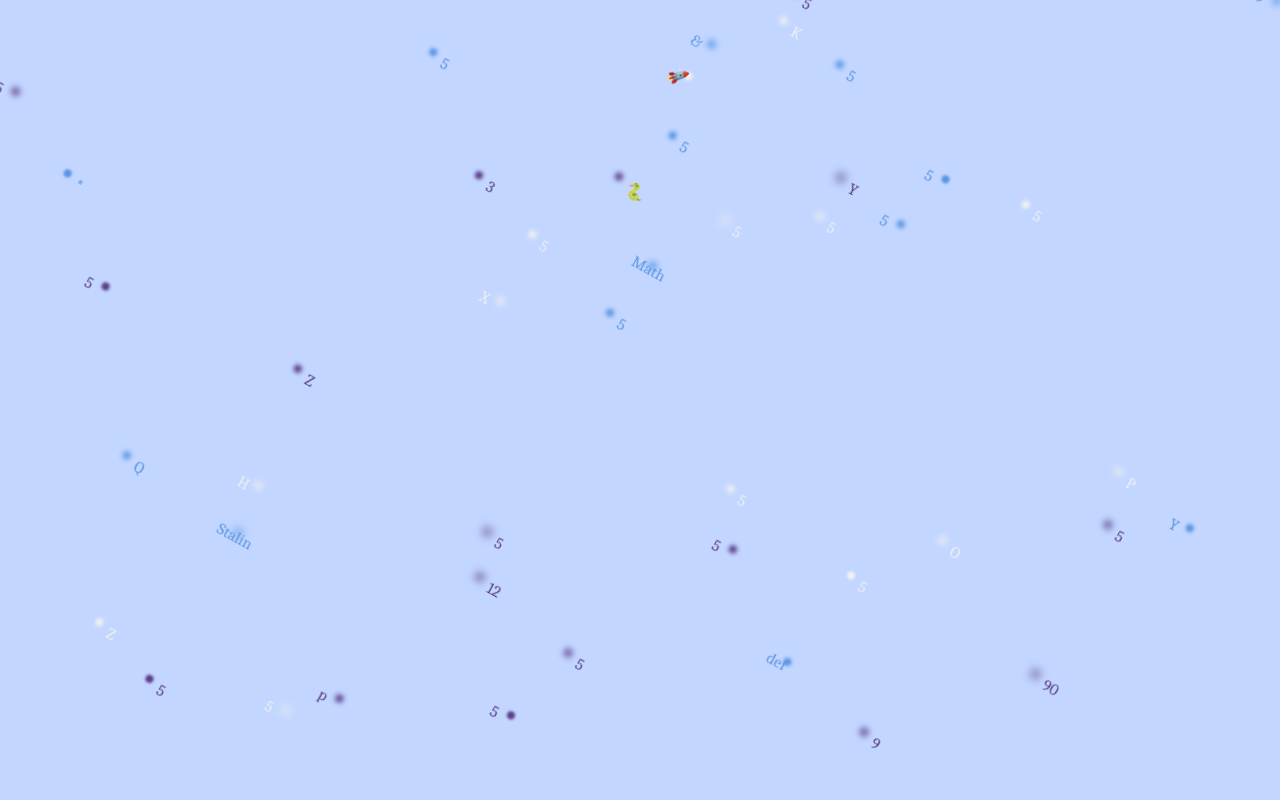
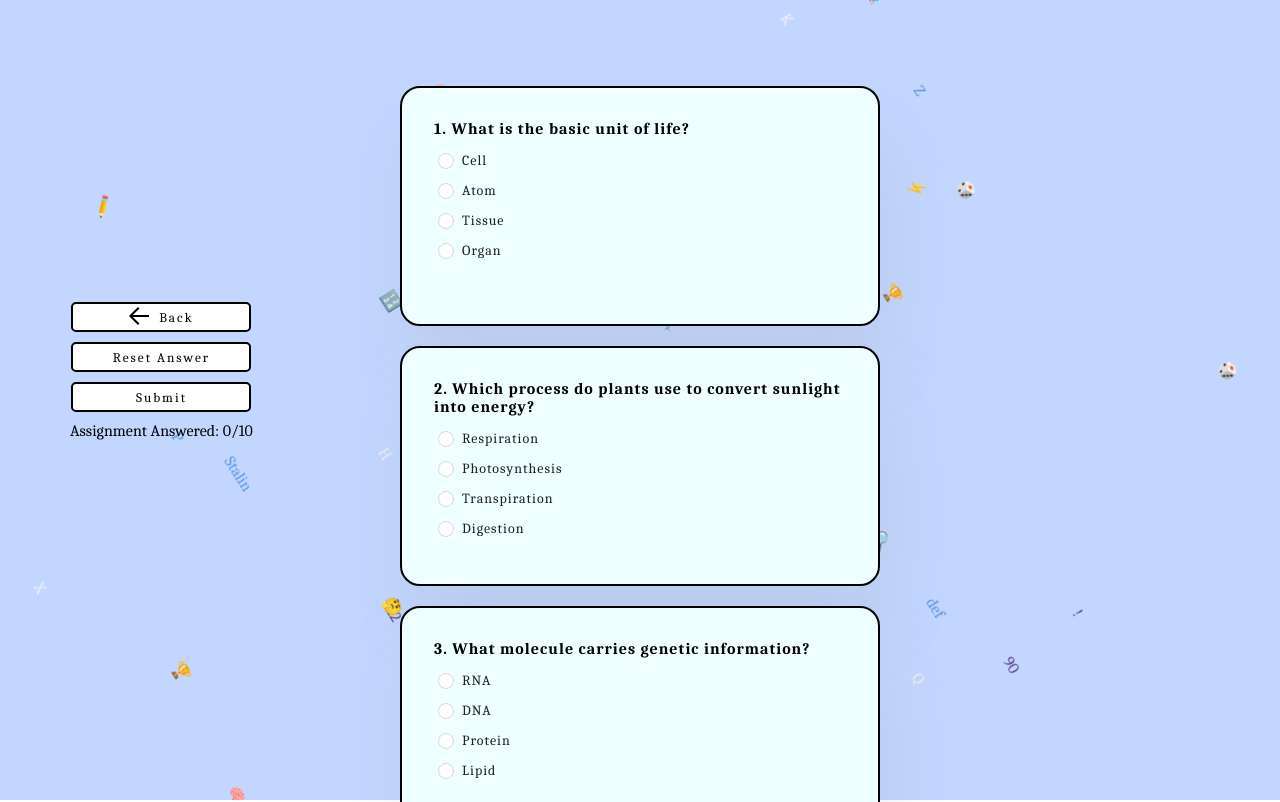
Before and after one commit to kumbangheracles/quiz-app, a React (Vite) app: page /QuetionTest/biology in a window 1280 px wide. Shown: the top 802 px of the page. Built offline with nearby package versions, Linux system fonts and the light colour scheme.

Commit message:
add more topic

```diff
--- a/src/2.0/Background.jsx
+++ b/src/2.0/Background.jsx
@@ -11,48 +11,47 @@ export default function Background() {
       <span>12</span>
       <span>""</span>
       <span>🚀</span>
-      <span>5</span>
+      <span>🎲</span>
       <span>3</span>
       <span>6</span>
-      <span>5</span>
+      <span>🤔</span>
       <span>p</span>
       <span>H</span>
       <span>K</span>
-      <span>5</span>
-      <span>5</span>
-      <span>5</span>
-      <span>5</span>
+      <span>🔢</span>
+      <span>🧠</span>
+      <span>!</span>
+      <span>🏆</span>
       <span>90</span>
-      <span>5</span>
-      <span>5</span>
+      <span>💡</span>
+      <span>🎉</span>
       <span>9</span>
       <span>def</span>
-      <span>5</span>
-      <span>5</span>
-      <span>5</span>
-      <span>5</span>
-      <span>5</span>
-      <span>5</span>
+      <span>?</span>
+      <span>🔍</span>
+      <span>+</span>
+      <span>⚡</span>
+      <span>✏️</span>
       <span>Z</span>
       <span>X</span>
       <span>Y</span>
-      <span>5</span>
+      <span>🍀</span>
       <span>O</span>
       <span>Q</span>
       <span>P</span>
-      <span>5</span>
-      <span>5</span>
-      <span>5</span>
-      <span>5</span>
+      <span>🎲</span>
+      <span>💡</span>
+      <span>🤔</span>
+      <span>!</span>
       <span>Z</span>
       <span>X</span>
       <span>Y</span>
-      <span>5</span>
-      <span>5</span>
-      <span>5</span>
+      <span>🏆</span>
+      <span>🧠</span>
+      <span>✏️</span>
       <span>🐍</span>
-      <span>5</span>
-      <span></span>
+      <span>🔢</span>
+      <span>0</span>
     </div>
   );
 }
--- a/src/2.0/background.css
+++ b/src/2.0/background.css
@@ -34,7 +34,7 @@
   animation-duration: 6s;
   animation-delay: -1s;
   transform-origin: -8vw 23vh;
-  box-shadow: 2vmin 0 1.1129448982542098vmin currentColor;
+  /* box-shadow: 2vmin 0 1.1129448982542098vmin currentColor; */
 }
 .background span:nth-child(1) {
   color: #5895e4;
@@ -43,7 +43,7 @@
   animation-duration: 6s;
   animation-delay: -1s;
   transform-origin: 7vw -1vh;
-  box-shadow: 2vmin 0 0.8749230473883409vmin currentColor;
+  /* box-shadow: 2vmin 0 0.8749230473883409vmin currentColor; */
 }
 .background span:nth-child(2) {
   color: #5895e4;
@@ -52,7 +52,7 @@
   animation-duration: 6s;
   animation-delay: -1s;
   transform-origin: 12vw -7vh;
-  box-shadow: 2vmin 0 0.7545477655229322vmin currentColor;
+  /* box-shadow: 2vmin 0 0.7545477655229322vmin currentColor; */
 }
 .background span:nth-child(3) {
   color: #5895e4;
@@ -61,7 +61,7 @@
   animation-duration: 6s;
   animation-delay: -1s;
   transform-origin: -15vw -13vh;
-  box-shadow: -2vmin 0 0.28777243056725954vmin currentColor;
+  /* box-shadow: -2vmin 0 0.28777243056725954vmin currentColor; */
 }
 .background span:nth-child(4) {
   color: #5895e4;
@@ -70,7 +70,7 @@
   animation-duration: 6s;
   animation-delay: -1s;
   transform-origin: 9vw -9vh;
-  box-shadow: 2vmin 0 1.0079215928511867vmin currentColor;
+  /* box-shadow: 2vmin 0 1.0079215928511867vmin currentColor; */
 }
 .background span:nth-child(5) {
   color: #5895e4;
@@ -79,7 +79,7 @@
   animation-duration: 6s;
   animation-delay: -1s;
   transform-origin: 4vw -19vh;
-  box-shadow: 2vmin 0 0.7459884816129421vmin currentColor;
+  /* box-shadow: 2vmin 0 0.7459884816129421vmin currentColor; */
 }
 .background span:nth-child(6) {
   color: #583c87;
@@ -88,7 +88,7 @@
   animation-duration: 6s;
   animation-delay: -1s;
   transform-origin: -13vw -13vh;
-  box-shadow: -2vmin 0 1.0477897878983495vmin currentColor;
+  /* box-shadow: -2vmin 0 1.0477897878983495vmin currentColor; */
 }
 .background span:nth-child(7) {
   color: #f0f0f0;
@@ -97,7 +97,7 @@
   animation-duration: 6s;
   animation-delay: -1s;
   transform-origin: -11vw -3vh;
-  box-shadow: -2vmin 0 0.7741697636992992vmin currentColor;
+  /* box-shadow: -2vmin 0 0.7741697636992992vmin currentColor; */
 }
 .background span:nth-child(8) {
   color: #f0f0f0;
@@ -106,7 +106,7 @@
   animation-duration: 6s;
   animation-delay: -1s;
   transform-origin: -1vw 9vh;
-  box-shadow: 2vmin 0 0.36496994022839724vmin currentColor;
+  /* box-shadow: 2vmin 0 0.36496994022839724vmin currentColor; */
 }
 .background span:nth-child(9) {
   color: #f0f0f0;
@@ -115,7 +115,7 @@
   animation-duration: 6s;
   animation-delay: -1s;
   transform-origin: -4vw -18vh;
-  box-shadow: -2vmin 0 0.4746431647503011vmin currentColor;
+  /* box-shadow: -2vmin 0 0.4746431647503011vmin currentColor; */
 }
 .background span:nth-child(10) {
   color: #583c87;
@@ -124,7 +124,7 @@
   animation-duration: 6s;
   animation-delay: -1s;
   transform-origin: -10vw 12vh;
-  box-shadow: -2vmin 0 0.4985269051360315vmin currentColor;
+  /* box-shadow: -2vmin 0 0.4985269051360315vmin currentColor; */
 }
 .background span:nth-child(11) {
   color: #583c87;
@@ -133,7 +133,7 @@
   animation-duration: 6s;
   animation-delay: -1s;
   transform-origin: 23vw 17vh;
-  box-shadow: 2vmin 0 1.1574150094366766vmin currentColor;
+  /* box-shadow: 2vmin 0 1.1574150094366766vmin currentColor; */
 }
 .background span:nth-child(12) {
   color: #583c87;
@@ -142,7 +142,7 @@
   animation-duration: 6s;
   animation-delay: -1s;
   transform-origin: -18vw -9vh;
-  box-shadow: -2vmin 0 1.240466559279167vmin currentColor;
+  /* box-shadow: -2vmin 0 1.240466559279167vmin currentColor; */
 }
 .background span:nth-child(13) {
   color: #583c87;
@@ -151,7 +151,7 @@
   animation-duration: 6s;
   animation-delay: -1s;
   transform-origin: -15vw 17vh;
-  box-shadow: 2vmin 0 0.7027847238364104vmin currentColor;
+  /* box-shadow: 2vmin 0 0.7027847238364104vmin currentColor; */
 }
 .background span:nth-child(14) {
   color: #f0f0f0;
@@ -160,7 +160,7 @@
   animation-duration: 6s;
   animation-delay: -1s;
   transform-origin: 19vw 22vh;
-  box-shadow: 2vmin 0 0.7394884015935412vmin currentColor;
+  /* box-shadow: 2vmin 0 0.7394884015935412vmin currentColor; */
 }
 .background span:nth-child(15) {
   color: #f0f0f0;
@@ -169,7 +169,7 @@
   animation-duration: 6s;
   animation-delay: -1s;
   transform-origin: 1vw -3vh;
-  box-shadow: -2vmin 0 0.7194154935230563vmin currentColor;
+  /* box-shadow: -2vmin 0 0.7194154935230563vmin currentColor; */
 }
 .background span:nth-child(16) {
   color: #f0f0f0;
@@ -178,7 +178,7 @@
   animation-duration: 6s;
   animation-delay: -1s;
   transform-origin: -22vw -19vh;
-  box-shadow: -2vmin 0 0.589791092905293vmin currentColor;
+  /* box-shadow: -2vmin 0 0.589791092905293vmin currentColor; */
 }
 .background span:nth-child(17) {
   color: #5895e4;
@@ -187,7 +187,7 @@
   animation-duration: 6s;
   animation-delay: -1s;
   transform-origin: -3vw 4vh;
-  box-shadow: -2vmin 0 0.4973057226784501vmin currentColor;
+  /* box-shadow: -2vmin 0 0.4973057226784501vmin currentColor; */
 }
 .background span:nth-child(18) {
   color: #583c87;
@@ -196,7 +196,7 @@
   animation-duration: 6s;
   animation-delay: -1s;
   transform-origin: 6vw -19vh;
-  box-shadow: 2vmin 0 0.5595113974820891vmin currentColor;
+  /* box-shadow: 2vmin 0 0.5595113974820891vmin currentColor; */
 }
 .background span:nth-child(19) {
   color: #583c87;
@@ -205,7 +205,7 @@
   animation-duration: 6s;
   animation-delay: -1s;
   transform-origin: 5vw 0vh;
-  box-shadow: -2vmin 0 0.3356111035458591vmin currentColor;
+  /* box-shadow: -2vmin 0 0.3356111035458591vmin currentColor; */
 }
 .background span:nth-child(20) {
   color: #583c87;
@@ -214,7 +214,7 @@
   animation-duration: 6s;
   animation-delay: -1s;
   transform-origin: -1vw -10vh;
-  box-shadow: -2vmin 0 1.1907287539737479vmin currentColor;
+  /* box-shadow: -2vmin 0 1.1907287539737479vmin currentColor; */
 }
 .background span:nth-child(21) {
   color: #583c87;
@@ -223,7 +223,7 @@
   animation-duration: 6s;
   animation-delay: -1s;
   transform-origin: -13vw -18vh;
-  box-shadow: 2vmin 0 0.7926195459194811vmin currentColor;
+  /* box-shadow: 2vmin 0 0.7926195459194811vmin currentColor; */
 }
 .background span:nth-child(22) {
   color: #583c87;
@@ -232,7 +232,7 @@
   animation-duration: 6s;
   animation-delay: -1s;
   transform-origin: 9vw 10vh;
-  box-shadow: -2vmin 0 0.6202874511419287vmin currentColor;
+  /* box-shadow: -2vmin 0 0.6202874511419287vmin currentColor; */
 }
 .background span:nth-child(23) {
   color: #583c87;
@@ -241,7 +241,7 @@
   animation-duration: 6s;
   animation-delay: -1s;
   transform-origin: -8vw 5vh;
-  box-shadow: -2vmin 0 0.7442973481956896vmin currentColor;
+  /* box-shadow: -2vmin 0 0.7442973481956896vmin currentColor; */
 }
 .background span:nth-child(24) {
   color: #5895e4;
@@ -250,7 +250,7 @@
   animation-duration: 6s;
   animation-delay: -1s;
   transform-origin: 24vw 21vh;
-  box-shadow: 2vmin 0 0.442350885764627vmin currentColor;
+  /* box-shadow: 2vmin 0 0.442350885764627vmin currentColor; */
 }
 .background span:nth-child(25) {
   color: #5895e4;
@@ -259,7 +259,7 @@
   animation-duration: 6s;
   animation-delay: -1s;
   transform-origin: -18vw -17vh;
-  box-shadow: 2vmin 0 0.28596664169378316vmin currentColor;
+  /* box-shadow: 2vmin 0 0.28596664169378316vmin currentColor; */
 }
 .background span:nth-child(26) {
   color: #f0f0f0;
@@ -268,7 +268,7 @@
   animation-duration: 6s;
   animation-delay: -1s;
   transform-origin: 8vw -5vh;
-  box-shadow: -2vmin 0 0.26745555010438204vmin currentColor;
+  /* box-shadow: -2vmin 0 0.26745555010438204vmin currentColor; */
 }
 .background span:nth-child(27) {
   color: #5895e4;
@@ -277,7 +277,7 @@
   animation-duration: 6s;
   animation-delay: -1s;
   transform-origin: 5vw 10vh;
-  box-shadow: -2vmin 0 0.5626656317479457vmin currentColor;
+  /* box-shadow: -2vmin 0 0.5626656317479457vmin currentColor; */
 }
 .background span:nth-child(28) {
   color: #f0f0f0;
@@ -286,7 +286,7 @@
   animation-duration: 6s;
   animation-delay: -1s;
   transform-origin: 25vw 25vh;
-  box-shadow: -2vmin 0 1.1398426168784972vmin currentColor;
+  /* box-shadow: -2vmin 0 1.1398426168784972vmin currentColor; */
 }
 .background span:nth-child(29) {
   color: #f0f0f0;
@@ -295,7 +295,7 @@
   animation-duration: 6s;
   animation-delay: -1s;
   transform-origin: -7vw -17vh;
-  box-shadow: -2vmin 0 0.9165539559173308vmin currentColor;
+  /* box-shadow: -2vmin 0 0.9165539559173308vmin currentColor; */
 }
 .background span:nth-child(30) {
   color: #5895e4;
@@ -304,7 +304,7 @@
   animation-duration: 6s;
   animation-delay: -1s;
   transform-origin: 12vw 20vh;
-  box-shadow: -2vmin 0 0.5924969982156398vmin currentColor;
+  /* box-shadow: -2vmin 0 0.5924969982156398vmin currentColor; */
 }
 .background span:nth-child(31) {
   color: #583c87;
@@ -313,7 +313,7 @@
   animation-duration: 6s;
   animation-delay: -1s;
   transform-origin: -17vw -22vh;
-  box-shadow: -2vmin 0 0.5915362176817376vmin currentColor;
+  /* box-shadow: -2vmin 0 0.5915362176817376vmin currentColor; */
 }
 .background span:nth-child(32) {
   color: #f0f0f0;
@@ -322,7 +322,7 @@
   animation-duration: 6s;
   animation-delay: -1s;
   transform-origin: -3vw -19vh;
-  box-shadow: 2vmin 0 0.7681952640214513vmin currentColor;
+  /* box-shadow: 2vmin 0 0.7681952640214513vmin currentColor; */
 }
 .background span:nth-child(33) {
   color: #5895e4;
@@ -331,7 +331,7 @@
   animation-duration: 6s;
   animation-delay: -1s;
   transform-origin: 10vw 25vh;
-  box-shadow: 2vmin 0 0.4284407489767248vmin currentColor;
+  /* box-shadow: 2vmin 0 0.4284407489767248vmin currentColor; */
 }
 .background span:nth-child(34) {
   color: #583c87;
@@ -340,7 +340,7 @@
   animation-duration: 6s;
   animation-delay: -1s;
   transform-origin: -19vw -14vh;
-  box-shadow: 2vmin 0 0.6054282710707477vmin currentColor;
+  /* box-shadow: 2vmin 0 0.6054282710707477vmin currentColor; */
 }
 .background span:nth-child(35) {
   color: #f0f0f0;
@@ -349,7 +349,7 @@
   animation-duration: 6s;
   animation-delay: -1s;
   transform-origin: -18vw 16vh;
-  box-shadow: -2vmin 0 0.7769830722281288vmin currentColor;
+  /* box-shadow: -2vmin 0 0.7769830722281288vmin currentColor; */
 }
 .background span:nth-child(36) {
   color: #5895e4;
@@ -358,7 +358,7 @@
   animation-duration: 6s;
   animation-delay: -1s;
   transform-origin: 8vw 3vh;
-  box-shadow: -2vmin 0 0.622619563836273vmin currentColor;
+  /* box-shadow: -2vmin 0 0.622619563836273vmin currentColor; */
 }
 .background span:nth-child(37) {
   color: #f0f0f0;
@@ -367,7 +367,7 @@
   animation-duration: 6s;
   animation-delay: -1s;
   transform-origin: 24vw -2vh;
-  box-shadow: -2vmin 0 0.8906971405145072vmin currentColor;
+  /* box-shadow: -2vmin 0 0.8906971405145072vmin currentColor; */
 }
 .background span:nth-child(38) {
   color: #583c87;
@@ -376,7 +376,7 @@
   animation-duration: 6s;
   animation-delay: -1s;
   transform-origin: 5vw -3vh;
-  box-shadow: 2vmin 0 0.3260838933244705vmin currentColor;
+  /* box-shadow: 2vmin 0 0.3260838933244705vmin currentColor; */
 }
 .background span:nth-child(39) {
   color: #f0f0f0;
@@ -385,7 +385,7 @@
   animation-duration: 6s;
   animation-delay: -1s;
   transform-origin: -8vw 10vh;
-  box-shadow: -2vmin 0 0.7180166104153851vmin currentColor;
+  /* box-shadow: -2vmin 0 0.7180166104153851vmin currentColor; */
 }
 .background span:nth-child(40) {
   color: #583c87;
@@ -394,7 +394,7 @@
   animation-duration: 6s;
   animation-delay: -1s;
   transform-origin: -13vw 7vh;
-  box-shadow: -2vmin 0 0.9110990997533779vmin currentColor;
+  /* box-shadow: -2vmin 0 0.9110990997533779vmin currentColor; */
 }
 .background span:nth-child(41) {
   color: #5895e4;
@@ -403,7 +403,7 @@
   animation-duration: 6s;
   animation-delay: -1s;
   transform-origin: 6vw 16vh;
-  box-shadow: -2vmin 0 0.6890210065622102vmin currentColor;
+  /* box-shadow: -2vmin 0 0.6890210065622102vmin currentColor; */
 }
 .background span:nth-child(42) {
   color: #f0f0f0;
@@ -412,7 +412,7 @@
   animation-duration: 6s;
   animation-delay: -1s;
   transform-origin: -2vw -20vh;
-  box-shadow: -2vmin 0 0.4420603890448258vmin currentColor;
+  /* box-shadow: -2vmin 0 0.4420603890448258vmin currentColor; */
 }
 .background span:nth-child(43) {
   color: #f0f0f0;
@@ -421,7 +421,7 @@
   animation-duration: 6s;
   animation-delay: -1s;
   transform-origin: 2vw -16vh;
-  box-shadow: -2vmin 0 1.1127489150152334vmin currentColor;
+  /* box-shadow: -2vmin 0 1.1127489150152334vmin currentColor; */
 }
 .background span:nth-child(44) {
   color: #583c87;
@@ -430,7 +430,7 @@
   animation-duration: 6s;
   animation-delay: -1s;
   transform-origin: -7vw 25vh;
-  box-shadow: -2vmin 0 1.2272545528460472vmin currentColor;
+  /* box-shadow: -2vmin 0 1.2272545528460472vmin currentColor; */
 }
 .background span:nth-child(45) {
   color: #f0f0f0;
@@ -439,7 +439,7 @@
   animation-duration: 6s;
   animation-delay: -1s;
   transform-origin: -13vw 9vh;
-  box-shadow: 2vmin 0 1.05374435718342vmin currentColor;
+  /* box-shadow: 2vmin 0 1.05374435718342vmin currentColor; */
 }
 .background span:nth-child(46) {
   color: #583c87;
@@ -448,7 +448,7 @@
   animation-duration: 6s;
   animation-delay: -1s;
   transform-origin: 11vw -11vh;
-  box-shadow: 2vmin 0 0.35660838057140953vmin currentColor;
+  /* box-shadow: 2vmin 0 0.35660838057140953vmin currentColor; */
 }
 .background span:nth-child(47) {
   color: #583c87;
@@ -457,7 +457,7 @@
   animation-duration: 6s;
   animation-delay: -1s;
   transform-origin: -18vw -8vh;
-  box-shadow: -2vmin 0 0.8096096237361692vmin currentColor;
+  /* box-shadow: -2vmin 0 0.8096096237361692vmin currentColor; */
 }
 .background span:nth-child(48) {
   color: #583c87;
@@ -466,7 +466,7 @@
   animation-duration: 6s;
   animation-delay: -1s;
   transform-origin: -7vw 24vh;
-  box-shadow: -2vmin 0 0.6953407373677241vmin currentColor;
+  /* box-shadow: -2vmin 0 0.6953407373677241vmin currentColor; */
 }
 .background span:nth-child(49) {
   color: #5895e4;
@@ -475,5 +475,5 @@
   animation-duration: 6s;
   animation-delay: -1s;
   transform-origin: -18vw -12vh;
-  box-shadow: 2vmin 0 0.5870797893734483vmin currentColor;
+  /* box-shadow: 2vmin 0 0.5870797893734483vmin currentColor; */
 }
--- a/src/2.0/test.css
+++ b/src/2.0/test.css
@@ -47,26 +47,59 @@
   gap: 20px;
   margin-top: 70px;
 }
-
+/* .list-number {
+  padding: 1rem;
+  background-color: azure;
+  border: 2px solid black;
+  border-radius: 5px;
+  height: 40vh;
+  width: 180px;
+  display: grid;
+  grid-template-columns: repeat(3, 1fr);
+  grid-gap: 5px;
+  align-items: center;
+  text-align: center;
+}
+.number-item {
+  padding: 10px;
+  background-color: white;
+  border: 2px solid black;
+  border-radius: 5px;
+  cursor: pointer;
+  position: relative;
+  transition: 0.3s;
+}
+.number-item::after {
+  content: "";
+  position: absolute;
+  left: 0;
+  bottom: 0;
+  height: 8%;
+  width: 100%;
+  background-color: black;
+}
+.active::before {
+  content: "";
+  position: absolute;
+  left: 0;
+  top: 0;
+  height: 100%;
+  width: 100%;
+  background-color: rgb(121, 248, 248);
+  z-index: -10;
+  cursor: pointer;
+} */
 .footer {
   display: flex;
   gap: 10px;
   justify-content: center;
   flex-direction: column;
-  /* background-color: rgb(101, 101, 239);
-  padding: 1rem;
   position: fixed;
-  bottom: 0;
-  left: 0;
-  width: 100%;
-  height: 8vh; */
-  position: fixed;
-  bottom: 50%;
+  bottom: 45%;
   left: 70px;
-  /* width: 100%; */
   align-items: center;
 }
-.footer button {
+.footer > button {
   /* padding: 10px; */
   width: 180px;
   height: 30px;
@@ -79,7 +112,7 @@
   z-index: 1;
   transition: 0.3s;
 }
-.footer button::after {
+.footer > button::after {
   content: "";
   background-color: rgb(121, 248, 248);
   position: absolute;
@@ -91,7 +124,7 @@
   z-index: -1;
   transition: 0.3s;
 }
-.footer button:hover::after {
+.footer > button:hover::after {
   width: 100%;
 }
 
--- a/src/Components/Layout/Footer.jsx
+++ b/src/Components/Layout/Footer.jsx
@@ -2,12 +2,14 @@ import React, { useState } from "react";
 import ResetButton from "./ResetButton";
 import SubmitButton from "./SubmittButton";
 import BackButton from "../../assets/icon/backButton.svg";
+import ListNumber from "./ListNumber";
 export default function Footer({
   resetSelection,
   submitHandler,
   soal,
   handleNavigation,
   isLoading,
+  selectedAnswer,
 }) {
   const [isSubmitted, setSubmitted] = useState(false);
   const totalAnswered = soal.filter(
@@ -37,6 +39,8 @@ export default function Footer({
   // console.log(score);
   return (
     <div className="footer">
+      {/* <ListNumber soal={soal} selectedAnswer={selectedAnswer} /> */}
+
       <button onClick={() => handleNavigation("/")} className="back-button">
         <img src={BackButton} alt="" /> Back
       </button>
--- a/src/Data/DataTest2.js
+++ b/src/Data/DataTest2.js
@@ -375,6 +375,197 @@ const Quest = {
       ans: 1, // Correct answer is "while (condition) { }"
     },
   ],
+  biology: [
+    {
+      id: 1,
+      question: "What is the basic unit of life?",
+      option1: "Cell",
+      option2: "Atom",
+      option3: "Tissue",
+      option4: "Organ",
+      ans: 1, // Correct answer is "Cell"
+    },
+    {
+      id: 2,
+      question: "Which process do plants use to convert sunlight into energy?",
+      option1: "Respiration",
+      option2: "Photosynthesis",
+      option3: "Transpiration",
+      option4: "Digestion",
+      ans: 2, // Correct answer is "Photosynthesis"
+    },
+    {
+      id: 3,
+      question: "What molecule carries genetic information?",
+      option1: "RNA",
+      option2: "DNA",
+      option3: "Protein",
+      option4: "Lipid",
+      ans: 2, // Correct answer is "DNA"
+    },
+    {
+      id: 4,
+      question:
+        "Which organ is primarily responsible for filtering blood in the human body?",
+      option1: "Liver",
+      option2: "Heart",
+      option3: "Kidney",
+      option4: "Lung",
+      ans: 3, // Correct answer is "Kidney"
+    },
+    {
+      id: 5,
+      question: "What is the powerhouse of the cell?",
+      option1: "Nucleus",
+      option2: "Mitochondria",
+      option3: "Ribosome",
+      option4: "Golgi apparatus",
+      ans: 2, // Correct answer is "Mitochondria"
+    },
+    {
+      id: 6,
+      question: "Which blood type is known as the universal donor?",
+      option1: "Type A",
+      option2: "Type B",
+      option3: "Type AB",
+      option4: "Type O",
+      ans: 4, // Correct answer is "Type O"
+    },
+    {
+      id: 7,
+      question:
+        "What is the process by which water moves through a semi-permeable membrane?",
+      option1: "Diffusion",
+      option2: "Osmosis",
+      option3: "Active transport",
+      option4: "Endocytosis",
+      ans: 2, // Correct answer is "Osmosis"
+    },
+    {
+      id: 8,
+      question: "Which part of the brain controls balance and coordination?",
+      option1: "Cerebrum",
+      option2: "Medulla",
+      option3: "Cerebellum",
+      option4: "Hypothalamus",
+      ans: 3, // Correct answer is "Cerebellum"
+    },
+    {
+      id: 9,
+      question: "What type of organism is capable of making its own food?",
+      option1: "Heterotroph",
+      option2: "Autotroph",
+      option3: "Decomposer",
+      option4: "Herbivore",
+      ans: 2, // Correct answer is "Autotroph"
+    },
+    {
+      id: 10,
+      question:
+        "What is the process by which cells divide to form two identical cells?",
+      option1: "Meiosis",
+      option2: "Mitosis",
+      option3: "Binary fission",
+      option4: "Cytokinesis",
+      ans: 2, // Correct answer is "Mitosis"
+    },
+  ],
+  astronomy: [
+    {
+      id: 1,
+      question: "What is the largest planet in our solar system?",
+      option1: "Earth",
+      option2: "Jupiter",
+      option3: "Saturn",
+      option4: "Neptune",
+      ans: 2, // Correct answer is "Jupiter"
+    },
+    {
+      id: 2,
+      question: "Which planet is known as the 'Red Planet'?",
+      option1: "Mars",
+      option2: "Venus",
+      option3: "Mercury",
+      option4: "Jupiter",
+      ans: 1, // Correct answer is "Mars"
+    },
+    {
+      id: 3,
+      question:
+        "What is the name of the galaxy that contains our Solar System?",
+      option1: "Andromeda Galaxy",
+      option2: "Milky Way Galaxy",
+      option3: "Whirlpool Galaxy",
+      option4: "Sombrero Galaxy",
+      ans: 2, // Correct answer is "Milky Way Galaxy"
+    },
+    {
+      id: 4,
+      question:
+        "Which celestial event occurs when the Moon passes between the Earth and the Sun?",
+      option1: "Lunar Eclipse",
+      option2: "Solar Eclipse",
+      option3: "Equinox",
+      option4: "Solstice",
+      ans: 2, // Correct answer is "Solar Eclipse"
+    },
+    {
+      id: 5,
+      question: "What is the name of the first human to travel into space?",
+      option1: "Buzz Aldrin",
+      option2: "Neil Armstrong",
+      option3: "Yuri Gagarin",
+      option4: "Alan Shepard",
+      ans: 3, // Correct answer is "Yuri Gagarin"
+    },
+    {
+      id: 6,
+      question:
+        "What is the term for a star that suddenly increases greatly in brightness before fading?",
+      option1: "Supernova",
+      option2: "Black Hole",
+      option3: "Neutron Star",
+      option4: "Comet",
+      ans: 1, // Correct answer is "Supernova"
+    },
+    {
+      id: 7,
+      question: "Which planet has the most extensive ring system?",
+      option1: "Saturn",
+      option2: "Jupiter",
+      option3: "Uranus",
+      option4: "Neptune",
+      ans: 1, // Correct answer is "Saturn"
+    },
+    {
+      id: 8,
+      question: "What is the smallest planet in our solar system?",
+      option1: "Mercury",
+      option2: "Mars",
+      option3: "Venus",
+      option4: "Pluto",
+      ans: 1, // Correct answer is "Mercury"
+    },
+    {
+      id: 9,
+      question:
+        "What is the term for a rocky body that orbits the Sun but is smaller than a planet?",
+      option1: "Asteroid",
+      option2: "Comet",
+      option3: "Meteor",
+      option4: "Satellite",
+      ans: 1, // Correct answer is "Asteroid"
+    },
+    {
+      id: 10,
+      question: "What is the closest star to Earth?",
+      option1: "Sirius",
+      option2: "Proxima Centauri",
+      option3: "Alpha Centauri",
+      option4: "The Sun",
+      ans: 4, // Correct answer is "The Sun"
+    },
+  ],
 };
 
 export default Quest;
```
Also changed, not shown: src/Components/Layout/ListNumber.jsx (added, +21 -0 lines), src/Data/DataRoute.js (+12 -0 lines).
